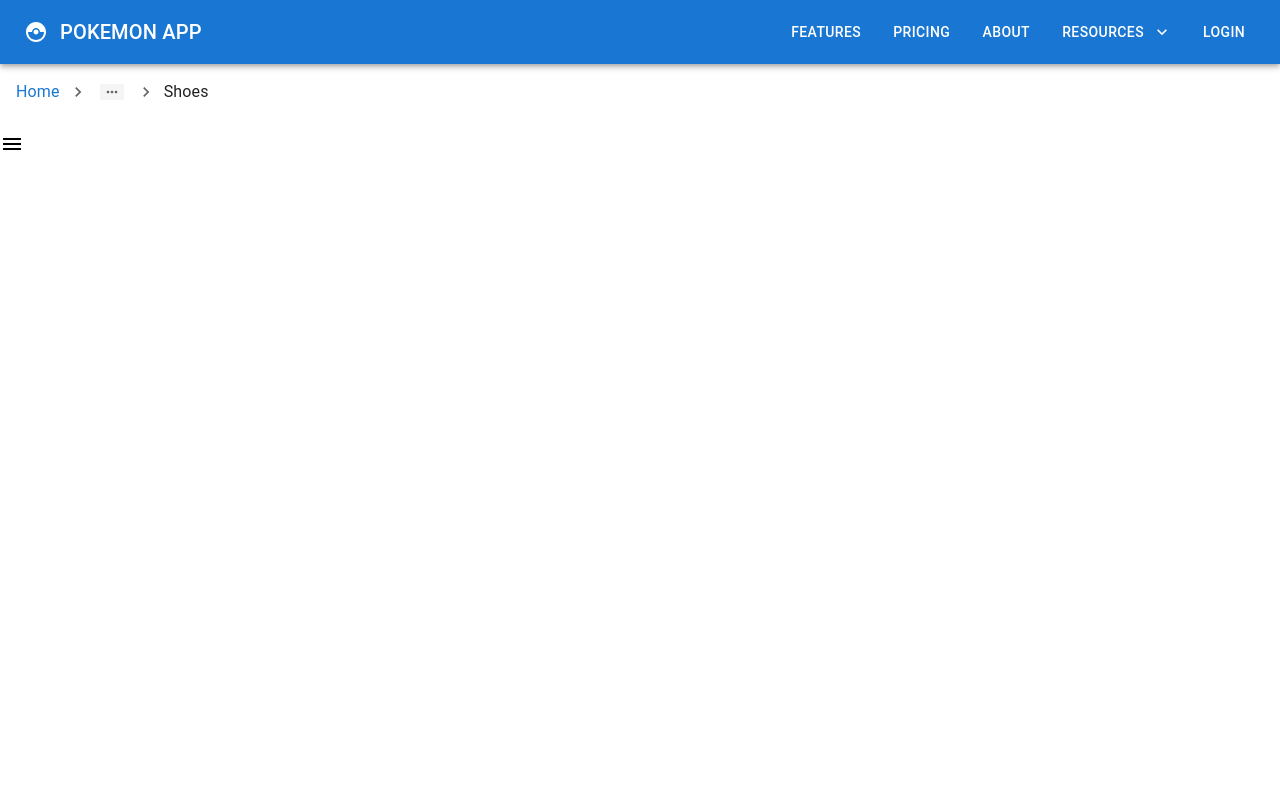
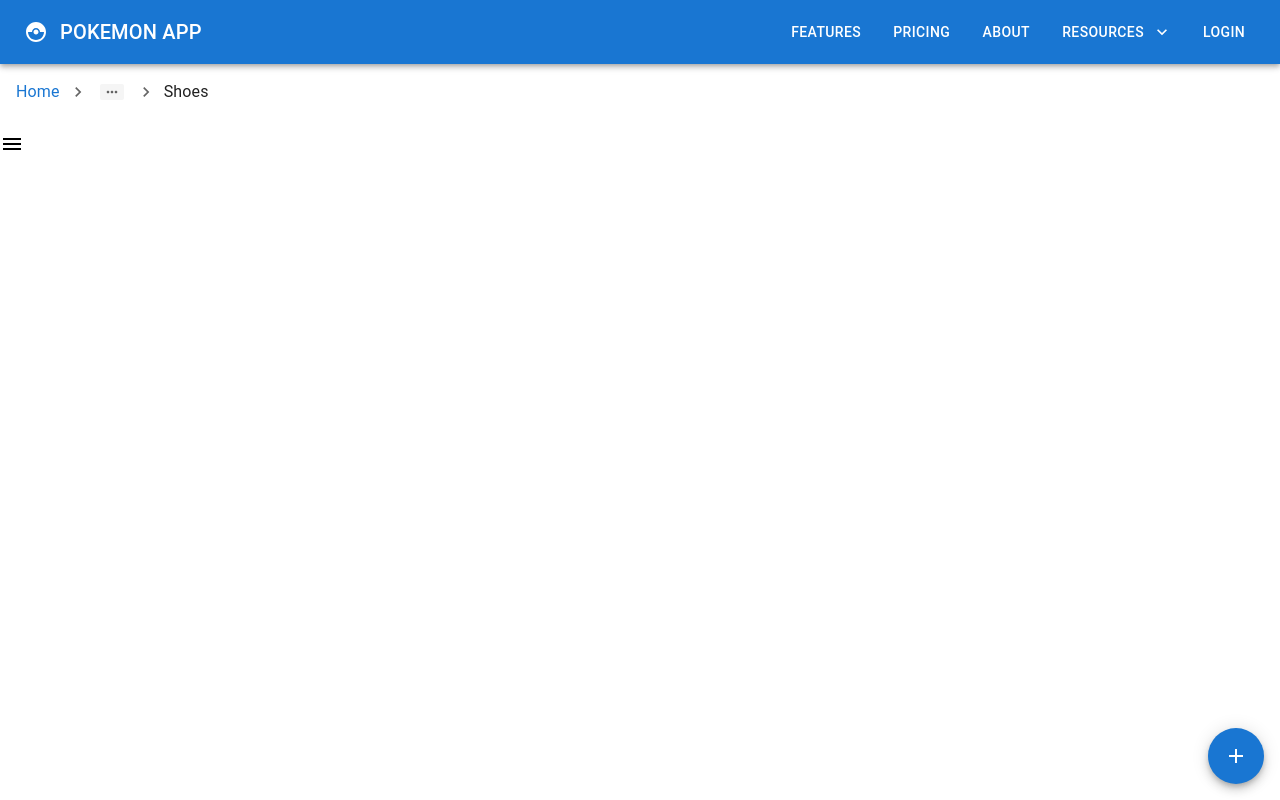
Before and after one commit to thethmuenaing/react-mui-demo, a React (Create React App) app: page / in a window 1280 px wide. Built offline with nearby package versions, Linux system fonts and the light colour scheme.

Commit message:
buil MuiSpeedDial component

```diff
--- a/src/App.tsx
+++ b/src/App.tsx
@@ -16,6 +16,8 @@
 import { MuiNavbar } from './components/MuiNavbar';
 import { MuiBreadcrumbs } from './components/MuiBreadcrumbs';
 import { MuiDrawer } from './components/MuiDrawer';
+import { MuiSpeedDial } from './components/MuiSpeedDial';
+
 
 function App() {
   return (
@@ -37,6 +39,7 @@
       <MuiNavbar/>
       <MuiBreadcrumbs/>
       <MuiDrawer/>
+      <MuiSpeedDial />
     </div>
   );
 }
--- /dev/null
+++ b/src/components/MuiSpeedDial.tsx
@@ -0,0 +1,22 @@
+import { SpeedDial, SpeedDialAction, SpeedDialIcon } from "@mui/material"
+import CopyIcon from "@mui/icons-material/FileCopyOutlined"
+import PrintIcon from "@mui/icons-material/Print"
+import ShareIcon from "@mui/icons-material/Share"
+import EditIcon from "@mui/icons-material/Edit"
+
+
+
+export const MuiSpeedDial = () => {
+	return (
+		<SpeedDial
+			ariaLabel="Navigation speed dial"
+			sx={{ position:"absolute", bottom:16, right:16 }}
+			icon={<SpeedDialIcon openIcon={<EditIcon />}/>}
+
+		>
+			<SpeedDialAction icon={<CopyIcon />} tooltipTitle="Copy" />
+			<SpeedDialAction icon={<PrintIcon />} tooltipTitle="Print" />
+			<SpeedDialAction icon={<ShareIcon />} tooltipTitle="Share" />
+		</SpeedDial>
+	)
+}
```
